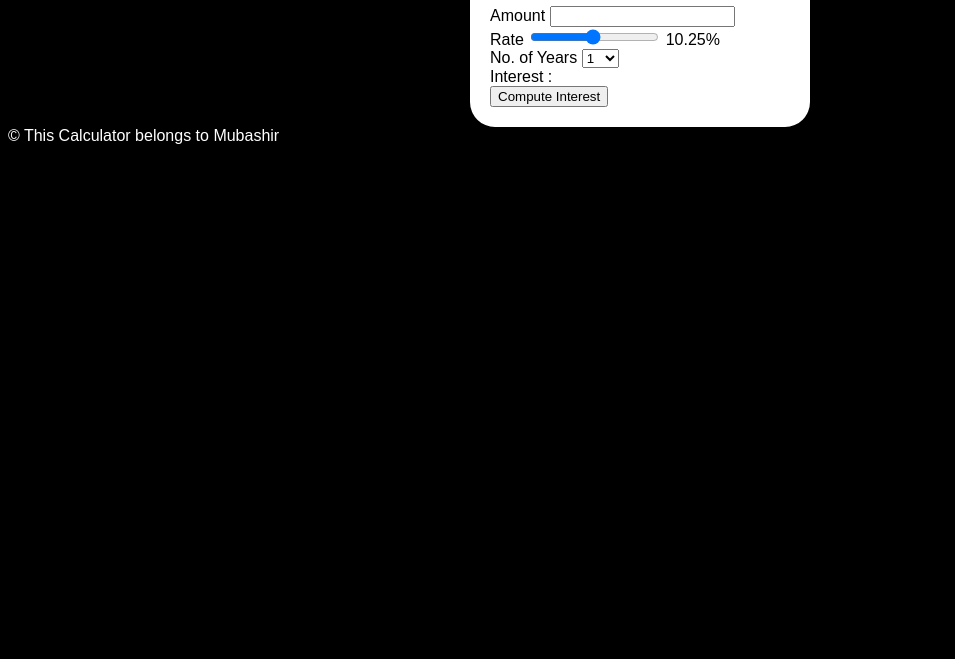
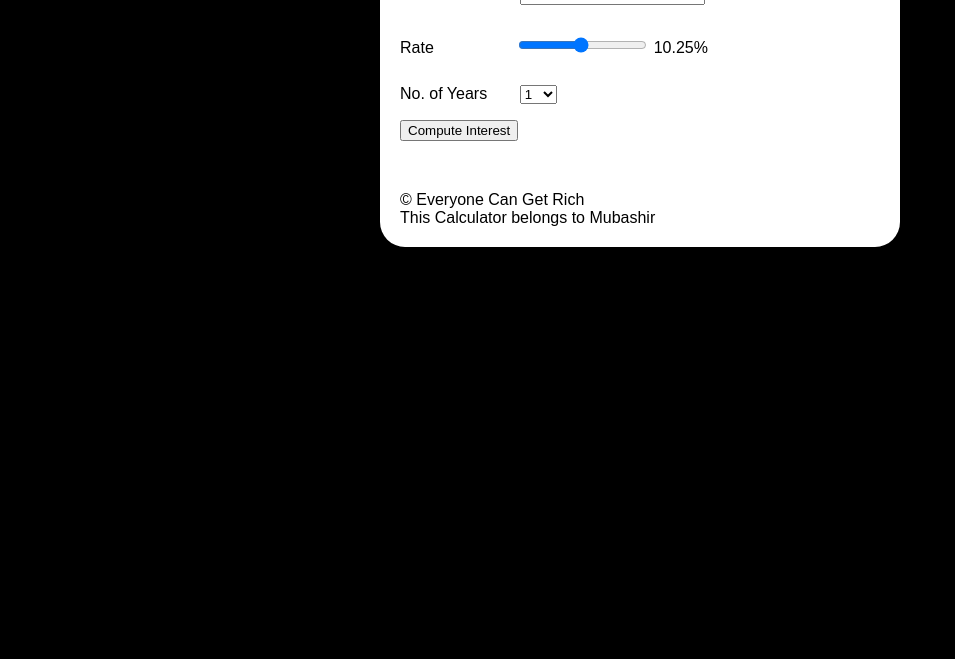
Before and after one commit to mubashirjamali101/IBM-Introduction-to-Web-Development-with-HTML-CSS-Javascript, a plain HTML site: page index.html in a window 1280 px wide. Shown: the part 141-800 px from the top of the page, without its empty margins (0-955 px from the left). Drawn offline with Linux system fonts and the light colour scheme.

Commit message:
Improve html, css, js to assignment instructions

```diff
--- a/index.html
+++ b/index.html
@@ -29,20 +29,21 @@
                 <option value="10">10</option>
             </select><br/>
 
-            Interest : <span id="result"></span><br>
-
             <button onclick="compute()">Compute Interest</button>
 
+            <br><br>
             <!-- Result is printed here -->
             <span id="result">
 
             </span>
+
+            <footer>
+
+                &copy; Everyone Can Get Rich<br>
+                This Calculator belongs to Mubashir
+
+            </footer>
         </div>
 
-        <footer>
-
-            &copy; This Calculator belongs to Mubashir
-
-        </footer>
     </body>
 </html>
--- a/script.js
+++ b/script.js
@@ -17,7 +17,7 @@ function compute() {
 
     // print the result in the browser
     document.getElementById("result").innerHTML = `
-    If you deposit <mark>${principal}</mark> </br>
+    Interest: If you deposit <mark>${principal}</mark> </br>
     at an interest rate of <mark>${rate}%</mark>.</br>
     You will recieve an amount of <mark>${interest}</mark> </br>
     in the year </mark>${year}</mark>
--- a/style.css
+++ b/style.css
@@ -12,7 +12,7 @@ h1{
 .maindiv {
     background-color: white;
     color: black;
-    width: 300px;
+    width: 480px;
     padding: 20px;
     border-radius: 25px;
 
@@ -20,3 +20,24 @@ h1{
     margin-left: auto;
     margin-right: auto;
 }
+
+input, select {
+    margin-top: 1rem;
+    margin-bottom: 1rem;
+}
+
+#principal {
+    margin-left: 60px;
+}
+
+#rate {
+    margin-left: 80px;
+}
+
+#years {
+    margin-left: 28px;
+}
+
+footer {
+    margin-top: 2rem;
+}
```
